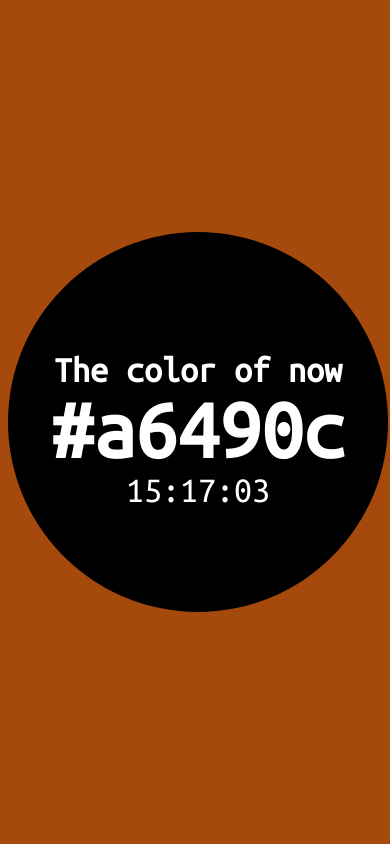
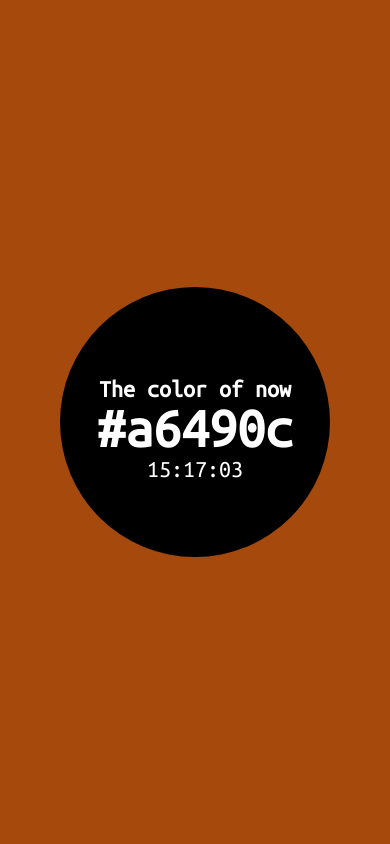
Before and after one commit to HadrienMP/color-clock, a PHP site: page / in a window 390 px wide. Run offline with PHP 8.4, Linux system fonts and the light colour scheme.

Commit message:
Improve phone style

```diff
--- a/src/main.css
+++ b/src/main.css
@@ -1,8 +1,31 @@
+@media screen and (max-width: 420px) {
+    body {
+        font-size: 1em;
+    }
+    section {
+        border-radius: 220px;
+        box-sizing: border-box;
+        height: 270px;
+        width: 270px;
+        padding-top: 90px;
+    }
+}
+@media screen and (min-width: 420px) {
+    body {
+        font-size: 1.5em;
+    }
+    section {
+        border-radius: 220px;
+        box-sizing: border-box;
+        height: 380px;
+        width: 380px;
+        padding-top: 120px;
+    }
+}
 
 body {
-    transition: all 1000ms linear;
+    transition: background-color 1000ms linear;
     font-family: 'Ubuntu Mono', monospace;
-    font-size: 1.5em;
     color: white;
 }
 
@@ -11,11 +34,6 @@ section {
     margin: 50vh auto 0;
     transform: translateY(-50%);
     background: black;
-    border-radius: 220px;
-    box-sizing: border-box;
-    height: 380px;
-    width: 380px;
-    padding-top: 120px;
 }
 
 h1, h2 {
```
